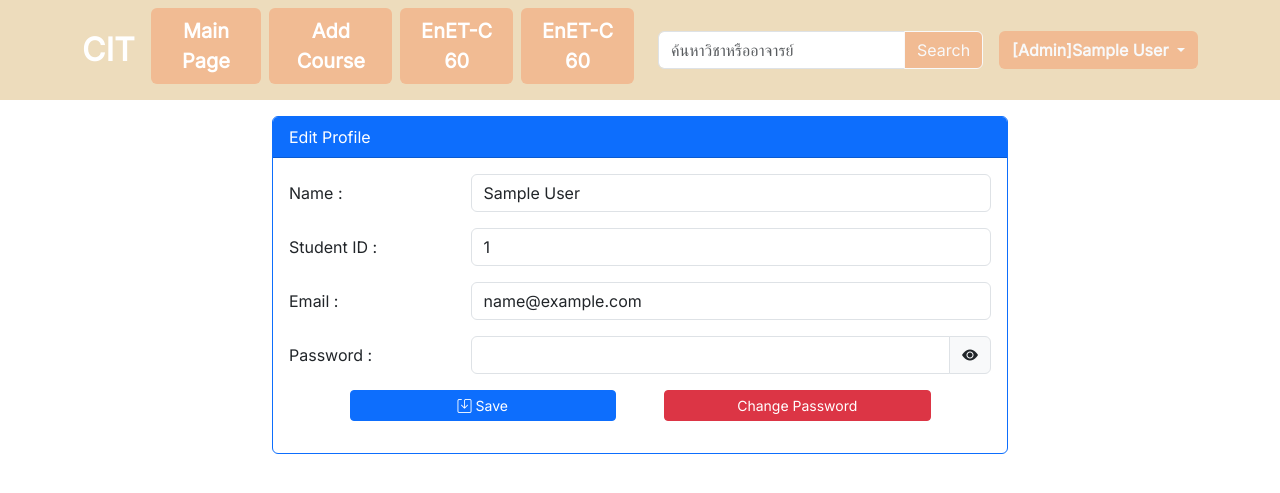
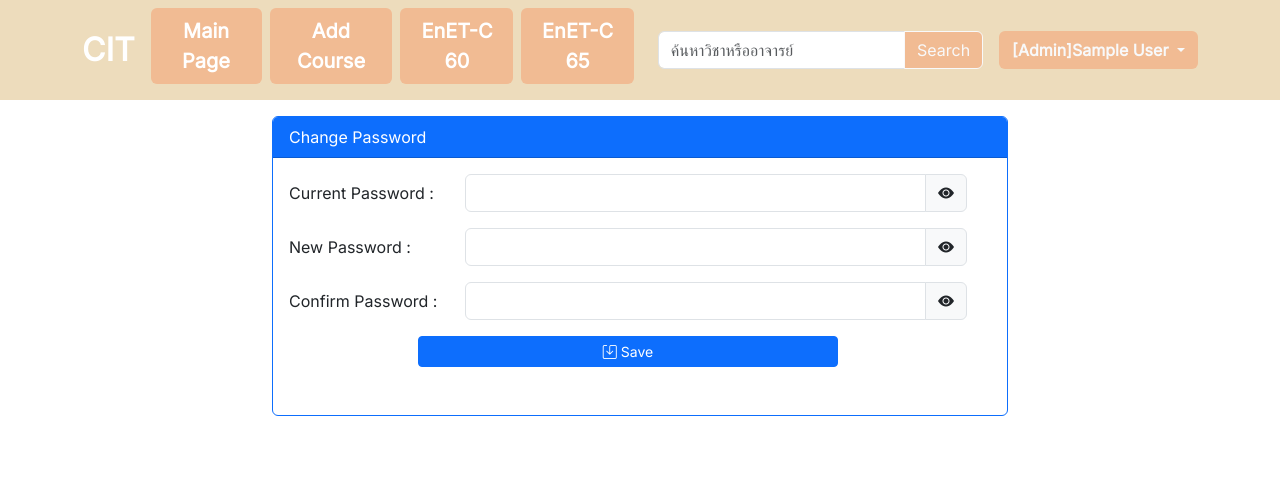
Before and after one commit to mannieshub/Software-Engineering-mini-project, a PHP site: page /Ch_pwd.php in a window 1280 px wide. Shown: the top 493 px of the page. Run offline with PHP 8.4, Linux system fonts and the light colour scheme; the visitor is signed in with stand-in values (Sample User, id 1); some libraries are stand-ins or nearby versions.

Commit message:
Now can change password

```diff
--- a/Ch_pwd.php
+++ b/Ch_pwd.php
@@ -1,6 +1,6 @@
 <?php
 session_start();
-include_once 'db_connect.php';
+
 $stdID = $_SESSION['stdid'];
 $user = $_SESSION["username"];
 $email = $_SESSION["email"];
@@ -71,33 +71,67 @@ $email = $_SESSION["email"];
       <div class="row">
         <div class="col-2"></div>
         <div class="col-8">
+          <?php
+          if(isset($_SESSION["p_error"]) && $_SESSION["p_error"] == 1){
+            echo '<div class="alert alert-danger alert-dismissible fade show" role="alert">
+                    New password and confirm password don\'t match
+                    <button type="button" class="btn-close" data-bs-dismiss="alert" aria-label="Close"></button>
+                  </div>';
+            unset($_SESSION["p_error"]);
+        }else if(isset($_SESSION["p_error"]) && $_SESSION["p_error"] == 2){
+            echo '<div class="alert alert-danger alert-dismissible fade show" role="alert">
+                    Current password is incorrect
+                    <button type="button" class="btn-close" data-bs-dismiss="alert" aria-label="Close"></button>
+                  </div>';
+            unset($_SESSION["p_error"]);
+        }else if(isset($_SESSION["p_error"]) && $_SESSION["p_error"] == 0){
+          echo '<div class="alert alert-success alert-dismissible fade show" role="alert">
+                  Success
+                  <button type="button" class="btn-close" data-bs-dismiss="alert" aria-label="Close"></button>
+                </div>';
+          unset($_SESSION["p_error"]);
+      }else if(isset($_SESSION["p_error"]) && $_SESSION["p_error"] == 3){
+        echo '<div class="alert alert-warning alert-dismissible fade show" role="alert">
+                  New password is same as current password
+                <button type="button" class="btn-close" data-bs-dismiss="alert" aria-label="Close"></button>
+              </div>';
+        unset($_SESSION["p_error"]);
+      }
+          ?>
           <div class="card text-dark bg-white border-primary">
-            <div class="card-header bg-primary text-white ">Edit Profile</div>
+            <div class="card-header bg-primary text-white ">Change Password</div>
             <div class="card-body">
               <div class="row mb-3 ">
-                <label class="col-md-3 col-form-label">Name :</label>
+
+              <div class="row mb-3 ">
+                <label class="col-md-3 col-form-label">Current Password :</label>
                 <div class="col-md-9">
-                  <input type="text" class="form-control" name="Name" required value="<?php echo $user ?>">
+                  <div class="input-group">
+                    <input type="password" class="form-control" name="current_password" required id="password">
+                    <span class="input-group-text " onclick="password_show_hide();">
+                      <i class="bi bi-eye-fill" id="show_eye"></i>
+                      <i class="bi bi-eye-slash-fill d-none" id="hide_eye"></i>
+                    </span>
+                  </div>
                 </div>
               </div>
               <div class="row mb-3 ">
-                <label class="col-md-3 col-form-label">Student ID :</label>
+                <label class="col-md-3 col-form-label">New Password :</label>
                 <div class="col-md-9">
-                  <input type="text" class="form-control" name="stdid" required value="<?php echo $stdID ?>">
-                </div>
-              </div>
-
-              <div class="row mb-3">
-                <label class="col-md-3 col-form-label">Email :</label>
-                <div class="col-md-9">
-                  <input type="email" class="form-control" name="email" required value="<?php echo $email ?>">
+                  <div class="input-group">
+                    <input type="password" class="form-control" name="new_password" required id="password">
+                    <span class="input-group-text " onclick="password_show_hide();">
+                      <i class="bi bi-eye-fill" id="show_eye"></i>
+                      <i class="bi bi-eye-slash-fill d-none" id="hide_eye"></i>
+                    </span>
+                  </div>
                 </div>
               </div>
               <div class="row mb-3 ">
-                <label class="col-md-3 col-form-label">Password :</label>
+                <label class="col-md-3 col-form-label">Confirm Password :</label>
                 <div class="col-md-9">
                   <div class="input-group">
-                    <input type="password" class="form-control" name="pwd" required id="password">
+                    <input type="password" class="form-control" name="confirm_new_password" required id="password">
                     <span class="input-group-text " onclick="password_show_hide();">
                       <i class="bi bi-eye-fill" id="show_eye"></i>
                       <i class="bi bi-eye-slash-fill d-none" id="hide_eye"></i>
@@ -110,8 +144,8 @@ $email = $_SESSION["email"];
               <div class="row mb-3">
                 <div class="col-1"></div>
                 <div class="col-md-10 d-flex justify-content-center">
-                  <button type="submit" class="btn btn-primary btn-sm bi bi-save w-50 me-5"> Save </button>
-                  <a href="Ch_pwd.php" class="btn btn-danger btn-sm  w-50"> Change Password </a>
+                  <button type="submit" class="btn btn-primary btn-sm bi bi-save w-75"> Save </button>
+
                 </div>
                 <div class="col-1"></div>
               </div>
--- a/nav_page.php
+++ b/nav_page.php
@@ -76,7 +76,7 @@ else{
                     <a class="btn fw-bold nav-link" style= "background-color: #F1BB93;" href="EnET-C60Year1.php">EnET-C 60</a>
                 </li>
                 <li class="nav-item me-lg-2 mb-2">
-                    <a class="btn fw-bold nav-link" style= "background-color: #F1BB93;" href="EnET-C65Year1.html">EnET-C 60</a>
+                    <a class="btn fw-bold nav-link" style= "background-color: #F1BB93;" href="EnET-C65Year1.html">EnET-C 65</a>
                 </li>
             </ul>
         </div>
@@ -99,6 +99,7 @@ else{
                 <?php } else { ?>
                 <li><a class="dropdown-item" href="Profile.php">Edit Profile</a></li>
                 <li><a class="dropdown-item" href="Report.php">Report a Problem</a></li>
+                <li><a class="dropdown-item" href="Ch_pwd.php">Change Password</a></li>
                 <li><a class="dropdown-item" href="logout.php">Logout</a></li>
                 <?php } ?>
             </ul>
```
Also changed, not shown: Ch_pwd_save.php (+48 -0 lines).
